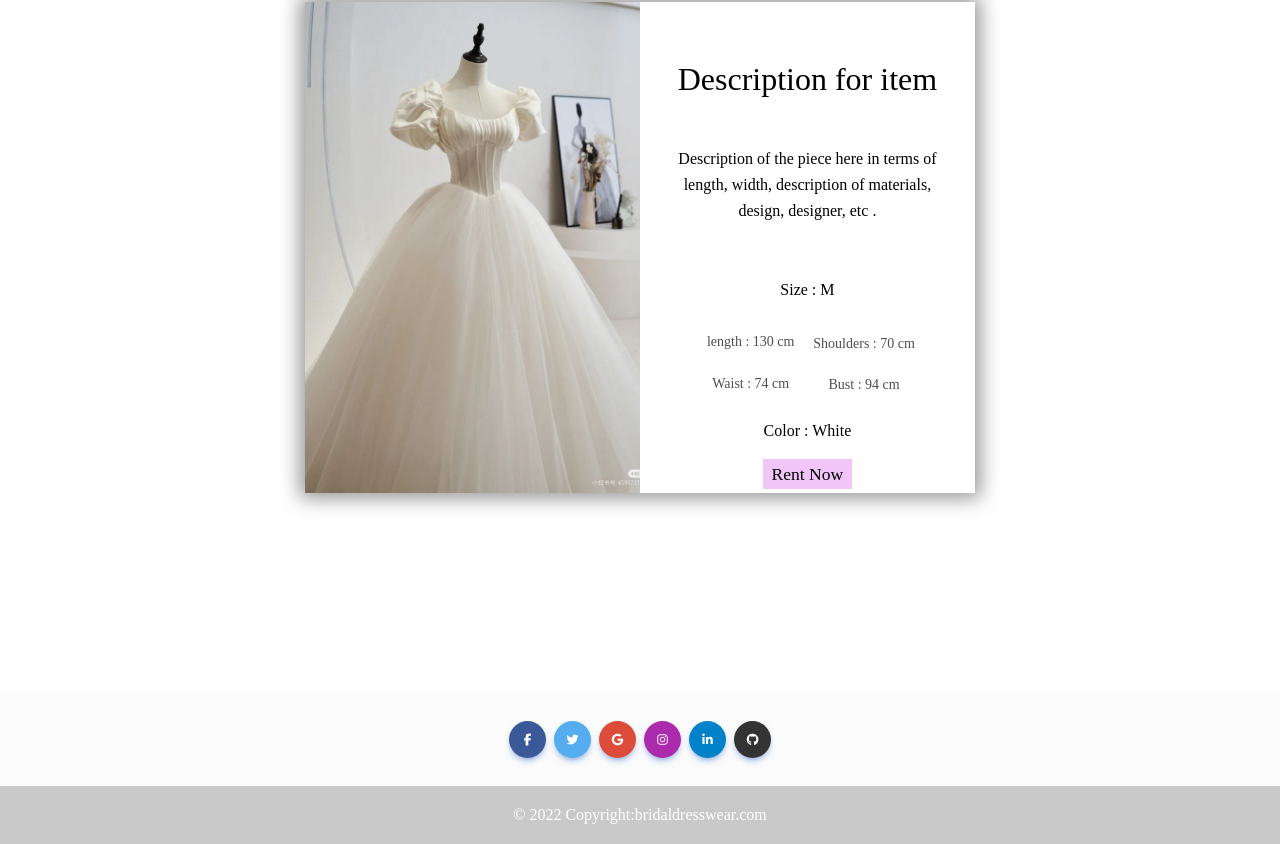
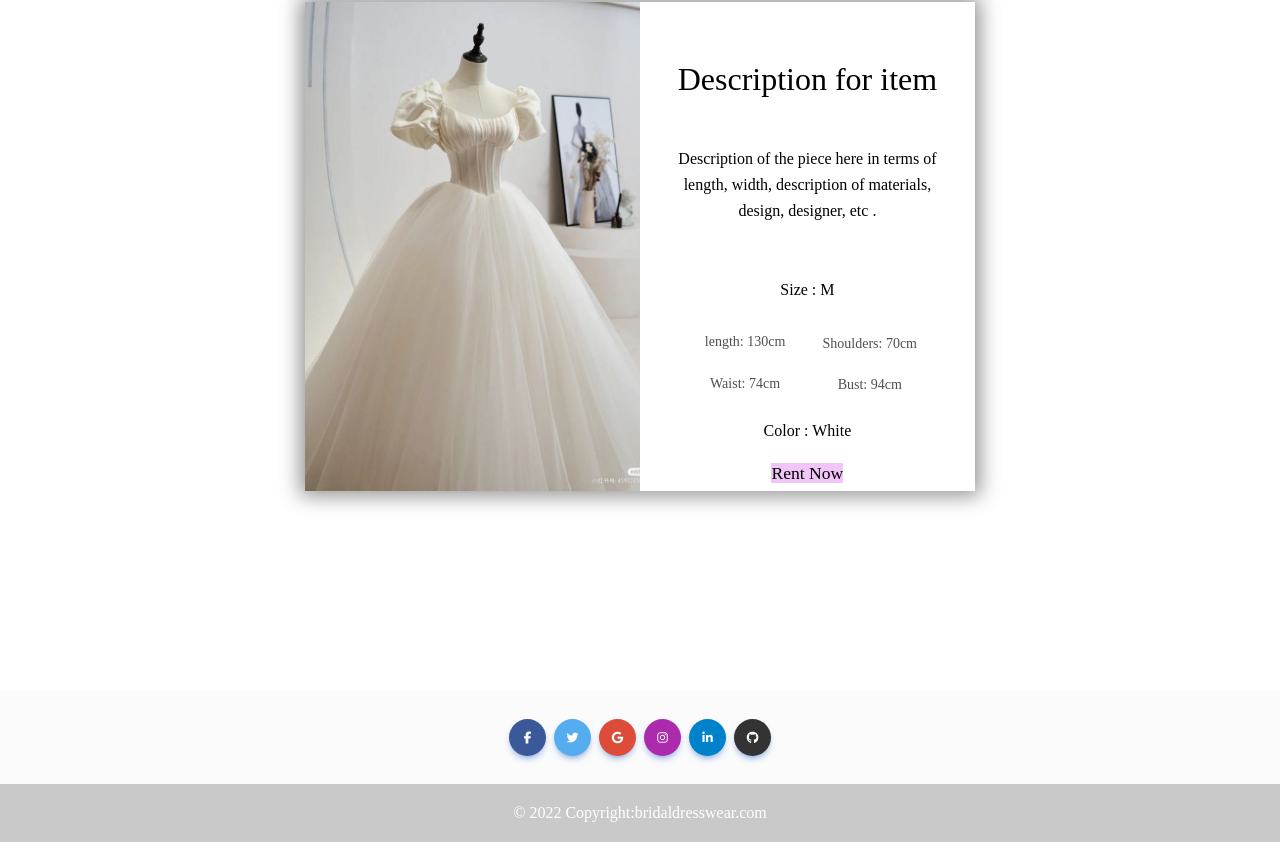
Before and after one commit to danarabdulhaq/bridal_dresswear_rental_website, a React (Create React App) app: page / in a window 1280 px wide. Shown: the part 658-1502 px from the top of the page. Built offline with nearby package versions, Linux system fonts and the light colour scheme.

Commit message:
All item details

```diff
--- a/src/components/CardDetails.css
+++ b/src/components/CardDetails.css
@@ -87,21 +87,21 @@ body{
 	top: 0.5cm;
 }
 
-.sizeNum{
+.sizeNum p{
   position:  relative ;
-  right: 1.5cm;
+  right: 1.65cm;
   top: 2.8rem;
 
 }
 
-.sizesNum{
+.sizesNum p{
 	position:  relative ;
-	left: 1.5cm;
+	left: 1.65cm;
 	top: -1.3rem;
 
 }
 
-.color{
+.color p{
 	color: #000000;
 }
 
--- a/src/components/CardDetails.js
+++ b/src/components/CardDetails.js
@@ -1,9 +1,7 @@
 // import
 import React from "react"
 import './CardDetails.css'
-
 //function
-
 
 const CardDetails = () => {
   return(
@@ -24,18 +22,18 @@ const CardDetails = () => {
 				   </div>
 
 				   <div className="sizeNum">
-                      <p className="card-text"><small>length : 130 cm</small></p>
-				      <p className="card-text"><small>Waist : 74 cm</small></p>
+                      <p className="card-text"><small>length: 130cm</small></p>
+				      <p className="card-text"><small>Waist: 74cm</small></p>
 				   </div>
 
 				   <div className="sizesNum">
-				     <p className="card-text"><small>Shoulders : 70 cm</small></p>
-				     <p className="card-text"><small>Bust : 94 cm</small></p>
-				   </div>
+				     <p className="card-text"><small>Shoulders: 70cm</small></p>
+				     <p className="card-text"><small>Bust: 94cm</small></p>
+				    </div>
                     <div className="color">
 				     <p className="card-text">Color : White</p>
 					 </div>
-				   <button className="btn-rent"> Rent Now </button>
+					 <a href="..." className="btn-rent">Rent Now</a>
 		    </div>
 		</div>
 	</div>
@@ -43,6 +41,5 @@ const CardDetails = () => {
 }
 
 
-
 //export
 export default CardDetails
```
